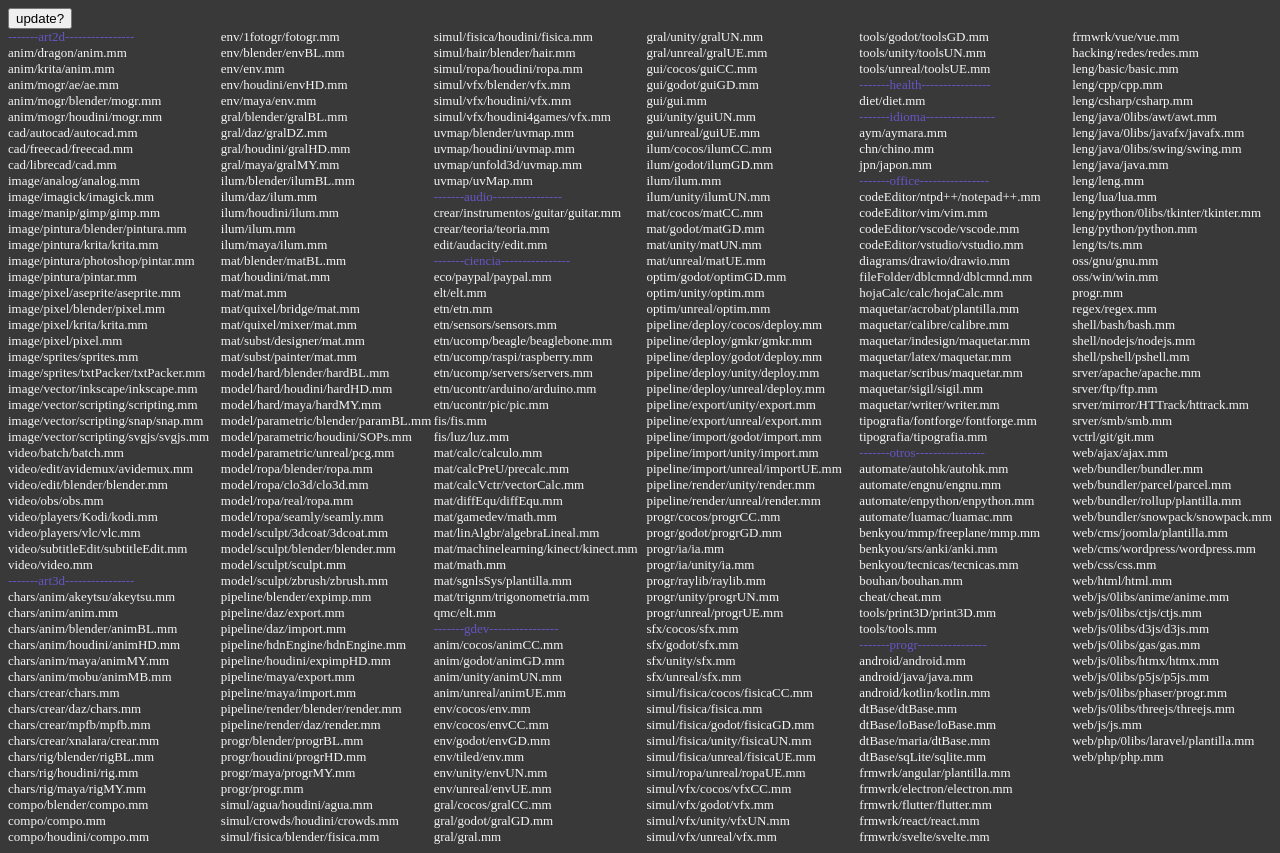
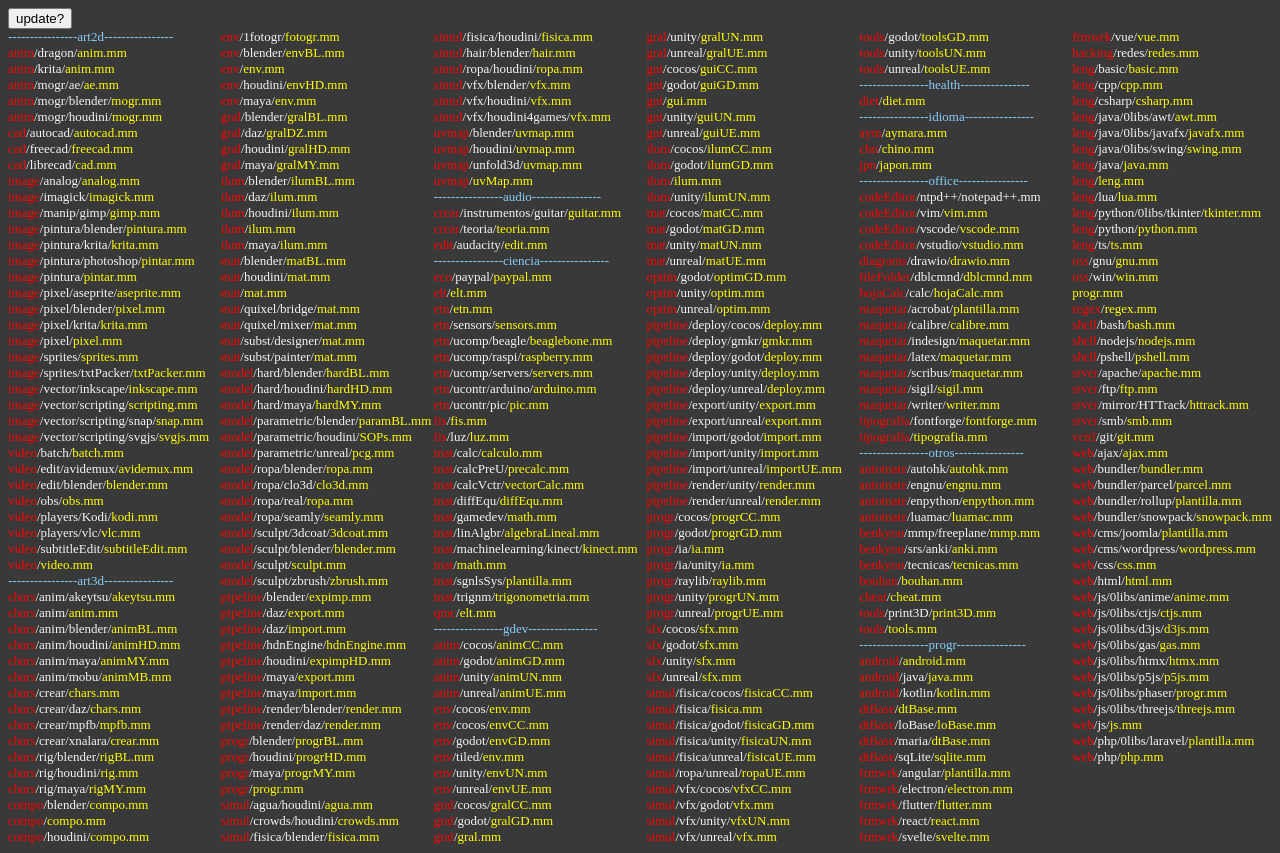
Before and after one commit to apaza610/yanapiri, a PHP site: page / in a window 1280 px wide. Run offline with PHP 8.4, Linux system fonts and the light colour scheme; some libraries are stand-ins or nearby versions.

Commit message:
Dar estilos a subCampos y .mm finales

```diff
--- a/home/estilo.css
+++ b/home/estilo.css
@@ -3,7 +3,9 @@ body { background-color: #393939;
     font-size: small;
 }
 
-.campo {color: rgb(101, 86, 196);}
+.campo {color: lightskyblue;}
+.campo2 {color: red;}
+.campoN {color: yellow;}
 
 .columnas {
     column-count: 6;
--- a/home/index.php
+++ b/home/index.php
@@ -33,9 +33,16 @@
 
                 $i = 0;
                 foreach($matriz as $categoria){
-                    echo "<div class='campo'>-------$campos[$i]----------------</div>";
+                    echo "<div class='campo'>----------------$campos[$i]----------------</div>";
                     foreach($categoria as $elemento){
-                        echo str_replace("D:/apz/maps/$campos[$i]/","",$elemento)."<br>";
+                        $pathonly = str_replace("D:/apz/maps/$campos[$i]/","",$elemento);
+                        $campo2 = explode("/", $pathonly)[0];
+                        $arrTemp = explode("/", $pathonly);
+                        end($arrTemp);
+                        $campoN = current($arrTemp);
+                        $pathonly = preg_replace("/^$campo2/i","<span class='campo2'>$campo2</span>",$pathonly);
+                        $pathonly = preg_replace("/$campoN/i","<span class='campoN'>$campoN</span>",$pathonly);
+                        echo $pathonly."<br>";
                     }
                     $i++;
                 }
```
